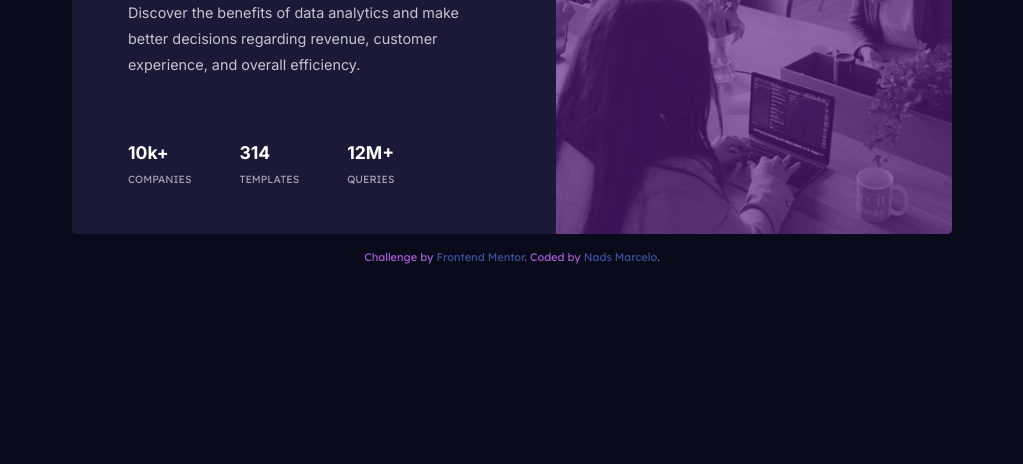
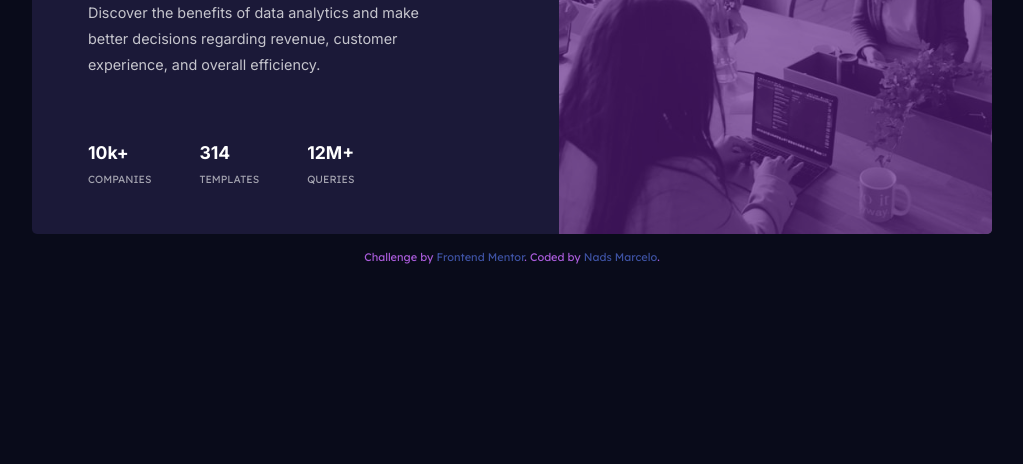
Before and after one commit to NADS-PROGRAMMER/NADS-PROGRAMMER-stat-preview-design, a plain HTML site: page index.html in a window 1280 px wide. Shown: the part 336-800 px from the top of the page, without its empty margins (128-1151 px from the left). Drawn offline with Linux system fonts and the light colour scheme.

Commit message:
changed the max width of the desktop view stat preview card

```diff
--- a/SCSS/index.scss
+++ b/SCSS/index.scss
@@ -149,7 +149,7 @@ body {
     display: grid;
     grid-template-columns: 1.2fr 1fr;
     border-radius: 5px;
-    max-width: 55em;
+    max-width: 60em;
     padding-left: 0.5rem;
 
     .stat-image {
```
Also changed, not shown: CSS/index.css.
